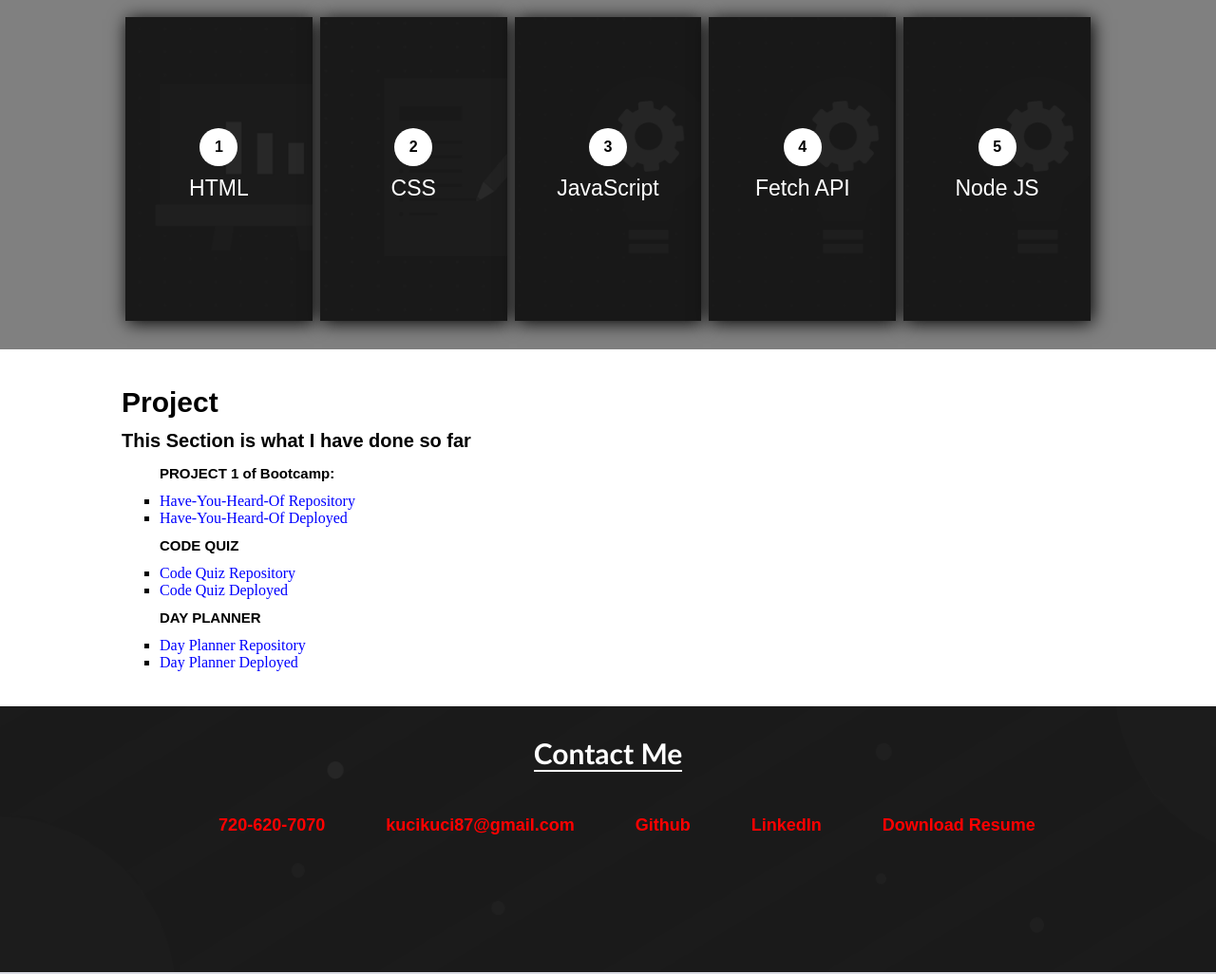
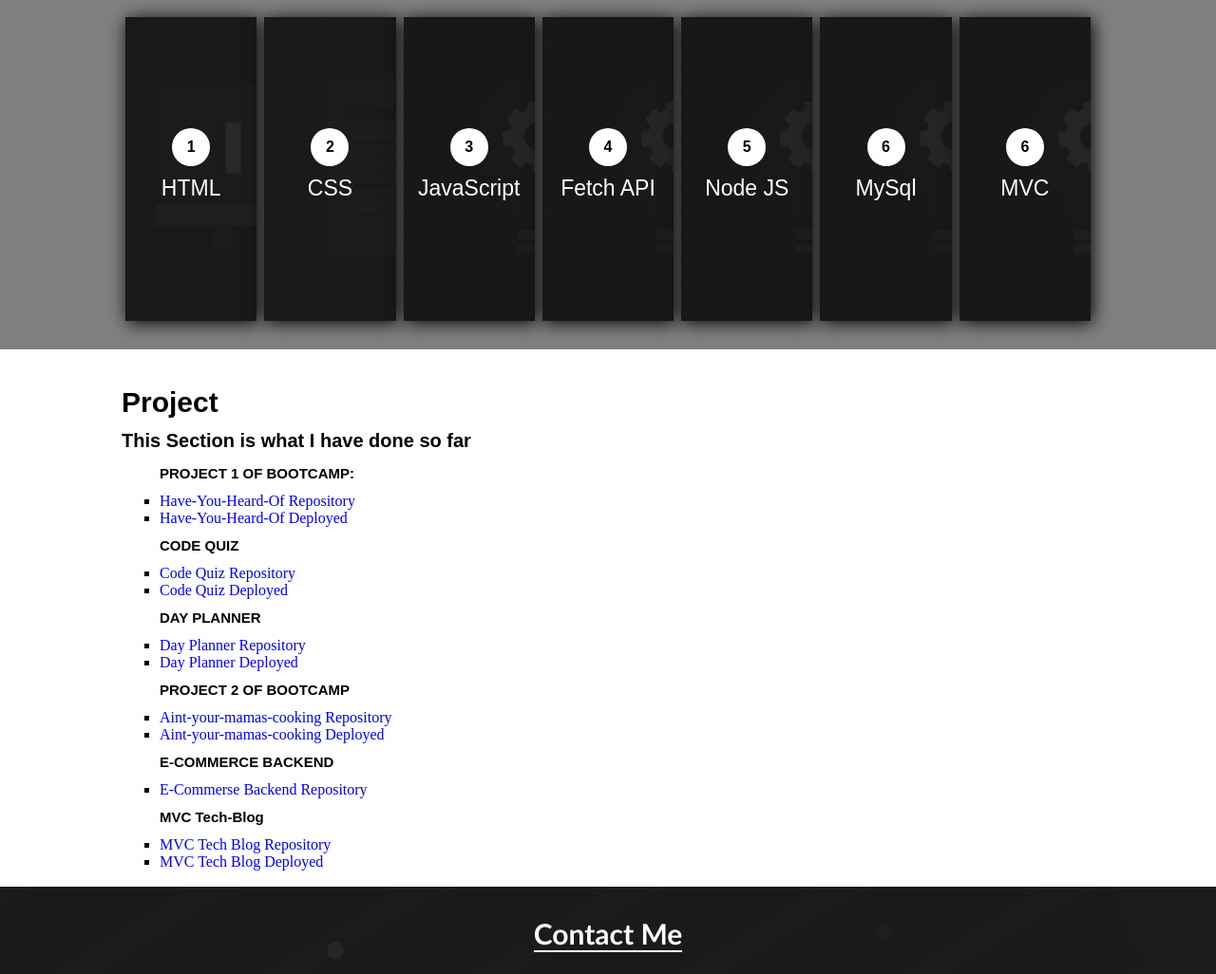
Before and after one commit to Andreas3093/Homework-Portfolio, a plain HTML site: page index.html in a window 1280 px wide. Shown: the part 1320-2346 px from the top of the page at 95% size. Drawn offline with Linux system fonts and the light colour scheme.

Commit message:
add project and what i have done so far

```diff
--- a/assets/css/style.css
+++ b/assets/css/style.css
@@ -158,7 +158,7 @@ h1{
 }
 
 .git {
-	height: 350px;
+	height: 540px;
 	background-color: white;
 	padding: 2% 10% 0px 10%;
 }
@@ -200,7 +200,7 @@ h1{
   justify-content: space-between;
 }
 
-.box-1,.box-2,.box-3,.box-4,.box-5{
+.box-1,.box-2,.box-3,.box-4,.box-5,.box-6,.box-7{
   width: 300px;
   height: 320px;
   background-repeat: no-repeat;
@@ -227,14 +227,21 @@ h1{
 }
 .box-5{
 	background-image: url("../img/javascript.png");
-
+}
+.box-6{
+	background-image: url("../img/javascript.png");
+}
+.box-7{
+	background-image: url("../img/javascript.png");
 }
 
 .box-1 span,
 .box-2 span,
 .box-3 span,
 .box-4 span,
-.box-5 span
+.box-5 span,
+.box-6 span,
+.box-7 span
  {
   width: 40px;
   height: 40px;
@@ -251,7 +258,10 @@ h1{
 .box-2 p:nth-child(2),
 .box-3 p:nth-child(2),
 .box-4 p:nth-child(2),
-.box-5 p:nth-child(2){
+.box-5 p:nth-child(2),
+.box-6 p:nth-child(2),
+.box-7 p:nth-child(2)
+{
 	color:#FFFFFF;
 	font-family: Arial, Helvetica, sans-serif;
 	font-size: 23px;
@@ -291,7 +301,7 @@ h1{
  .contactme ul li a{
 	 color: red;
  }
- .box-1:hover,.box-2:hover,.box-3:hover,.box-4:hover,.box-5:hover{
+ .box-1:hover,.box-2:hover,.box-3:hover,.box-4:hover,.box-5:hover,.box-6:hover,.box-7:hover{
   width: 300px;
   height: 320px;
   background-repeat: no-repeat;
--- a/index.html
+++ b/index.html
@@ -73,6 +73,14 @@
         <span>5</span>
         <p class="heading">Node JS</p>
       </div>
+      <div class="box-6">
+        <span>6</span>
+        <p class="heading">MySql</p>
+      </div>
+      <div class="box-7">
+        <span>6</span>
+        <p class="heading">MVC</p>
+      </div>
 
 		</div>
 	</div>
@@ -84,7 +92,7 @@
     </div>
     <div class="project">
       <ul>
-        <p>PROJECT 1 of Bootcamp:</p>
+        <p>PROJECT 1 OF BOOTCAMP:</p>
         <li><a href="https://github.com/Andreas3093/Have-You-Heard-Of">Have-You-Heard-Of Repository</a></li>
         <li><a href="https://andreas3093.github.io/Have-You-Heard-Of/">Have-You-Heard-Of Deployed</a></li>
         <p>CODE QUIZ</p>
@@ -93,6 +101,15 @@
         <p>DAY PLANNER</p>
         <li><a href="https://github.com/Andreas3093/Day-Planner">Day Planner Repository</a></li>
         <li><a href="https://andreas3093.github.io/Day-Planner/">Day Planner Deployed</a></li>
+        <p>PROJECT 2 OF BOOTCAMP</p>
+        <li><a href="https://github.com/Andreas3093/Aint-your-mamas-cookingr">Aint-your-mamas-cooking Repository</a></li>
+        <li><a href="https://fierce-crag-87332.herokuapp.com/">Aint-your-mamas-cooking Deployed</a></li>
+        <p>E-COMMERCE BACKEND</p>
+        <li><a href="https://github.com/Andreas3093/e-commerce-backend">E-Commerse Backend Repository</a></li>
+        <p>MVC Tech-Blog</p>
+        <li><a href="https://github.com/Andreas3093/Tech-Blog">MVC Tech Blog Repository</a></li>
+        <li><a href="https://andreas-tech-blog.herokuapp.com/">MVC Tech Blog Deployed</a></li>
+
       </ul>
   </div>
 
```
